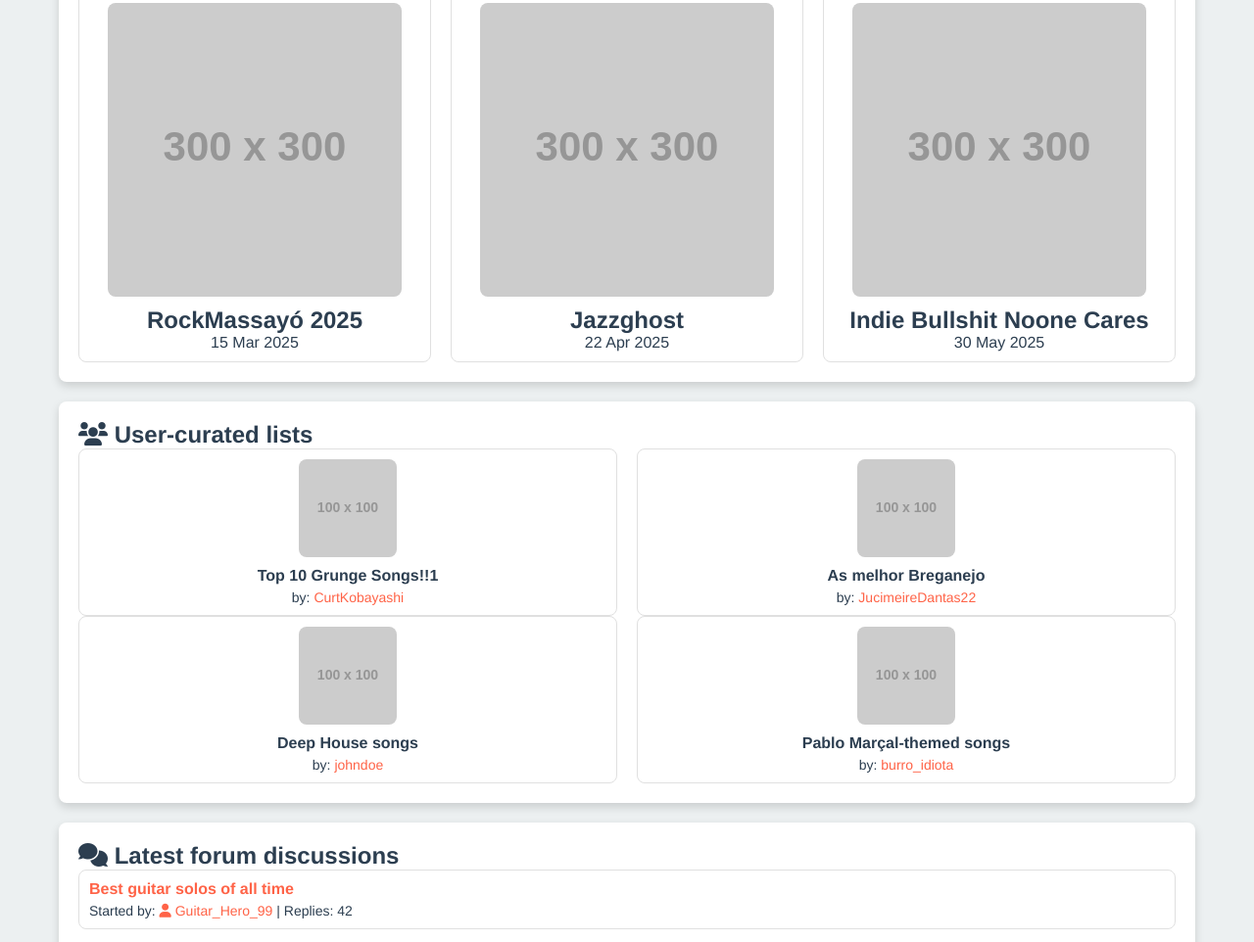
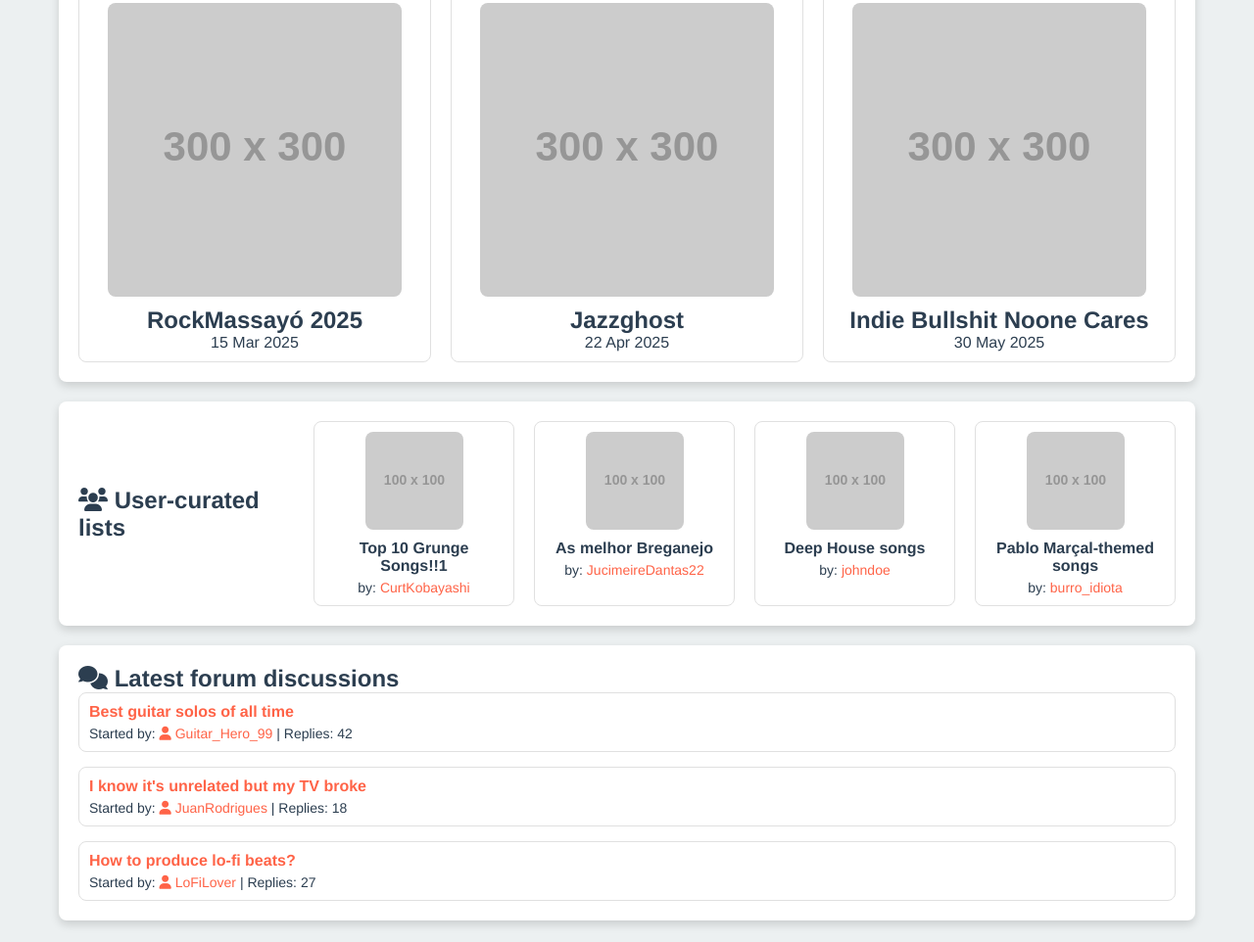
Before and after one commit to walberluis/Somoteca, a plain HTML site: page frontend-demo/index.html in a window 1280 px wide. Shown: the part 364-1326 px from the top of the page at 98% size. Drawn offline with Linux system fonts and the light colour scheme; placeholder pictures from the web are drawn by us.

Commit message:
Add files via upload

```diff
--- a/frontend-demo/index.html
+++ b/frontend-demo/index.html
@@ -241,17 +241,29 @@
             margin-bottom: 10px;
         }
 
+        .user-curated-lists-container {
+            display: grid;
+            grid-template-columns: 1fr 4fr;
+            gap: 20px;
+            background-color: white;
+            padding: 20px;
+            border-radius: var(--border-radius);
+            box-shadow: var(--box-shadow);
+        }
+
         .user-curated-lists-items {
-            display: grid;
-            grid-template-columns: repeat(auto-fit, minmax(250px, 1fr));
+            display: flex;
+            flex-direction: row;
             gap: 20px;
+        }
+
+        .user-curated-lists-header {
+            display: flex;
+            align-items: center;
             justify-content: center;
         }
 
         .user-curated-list-item {
-            display: flex;
-            flex-direction: column;
-            align-items: center;
             text-align: center;
             padding: 10px;
             border: 1px solid #e0e0e0;
@@ -445,7 +457,9 @@
             </div>
         </section>
         <section class="user-curated-lists-container">
-            <h2><i class="fas fa-users"></i> User-curated lists</h2>
+            <div class="user-curated-lists-header">
+                <h2><i class="fas fa-users"></i> User-curated lists</h2>
+            </div>
             <div class="user-curated-lists-items">
                 <div class="user-curated-list-item">
                     <img src="https://placehold.co/100" alt="Placeholder image">
@@ -457,8 +471,6 @@
                     <h2>As melhor Breganejo</h2>
                     <p>by: <a href="#">JucimeireDantas22</a></p>
                 </div>
-            </div>
-            <div class="user-curated-lists-items">
                 <div class="user-curated-list-item">
                     <img src="https://placehold.co/100" alt="Placeholder image">
                     <h2>Deep House songs</h2>
```
